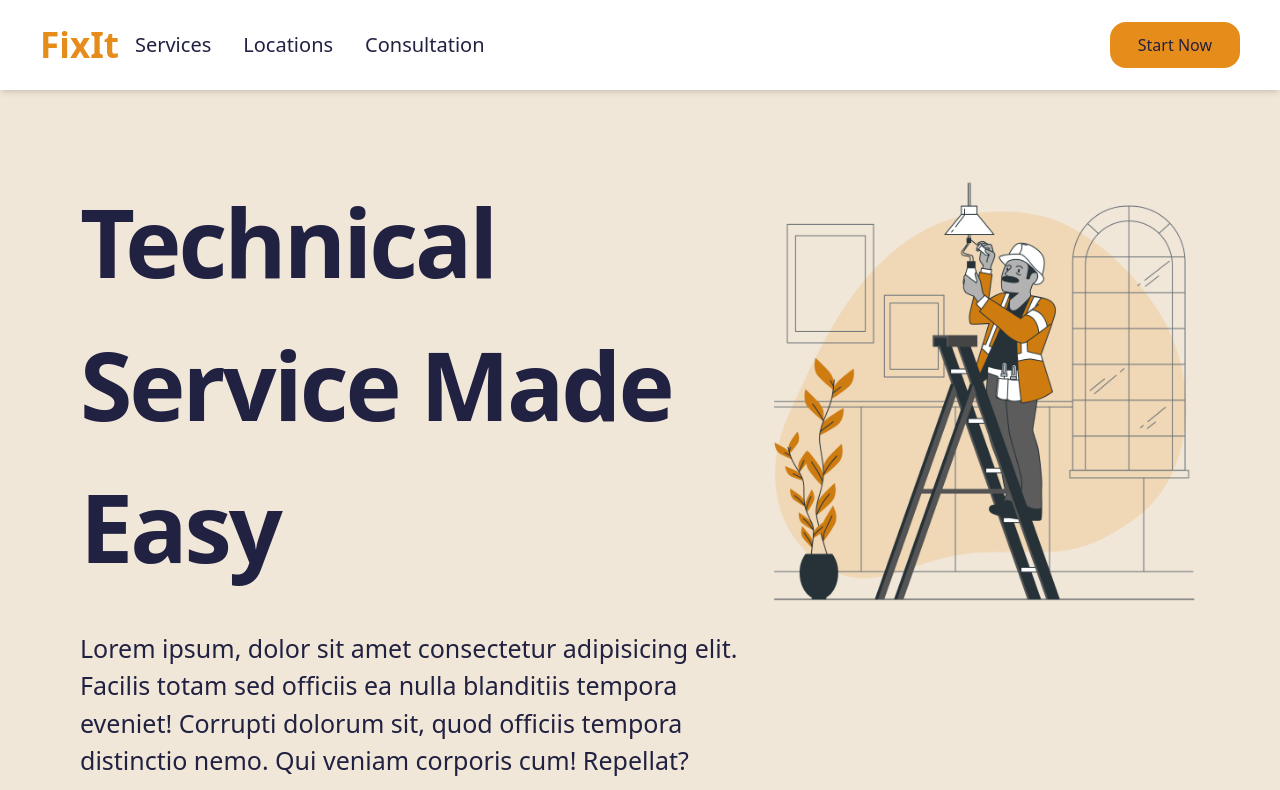
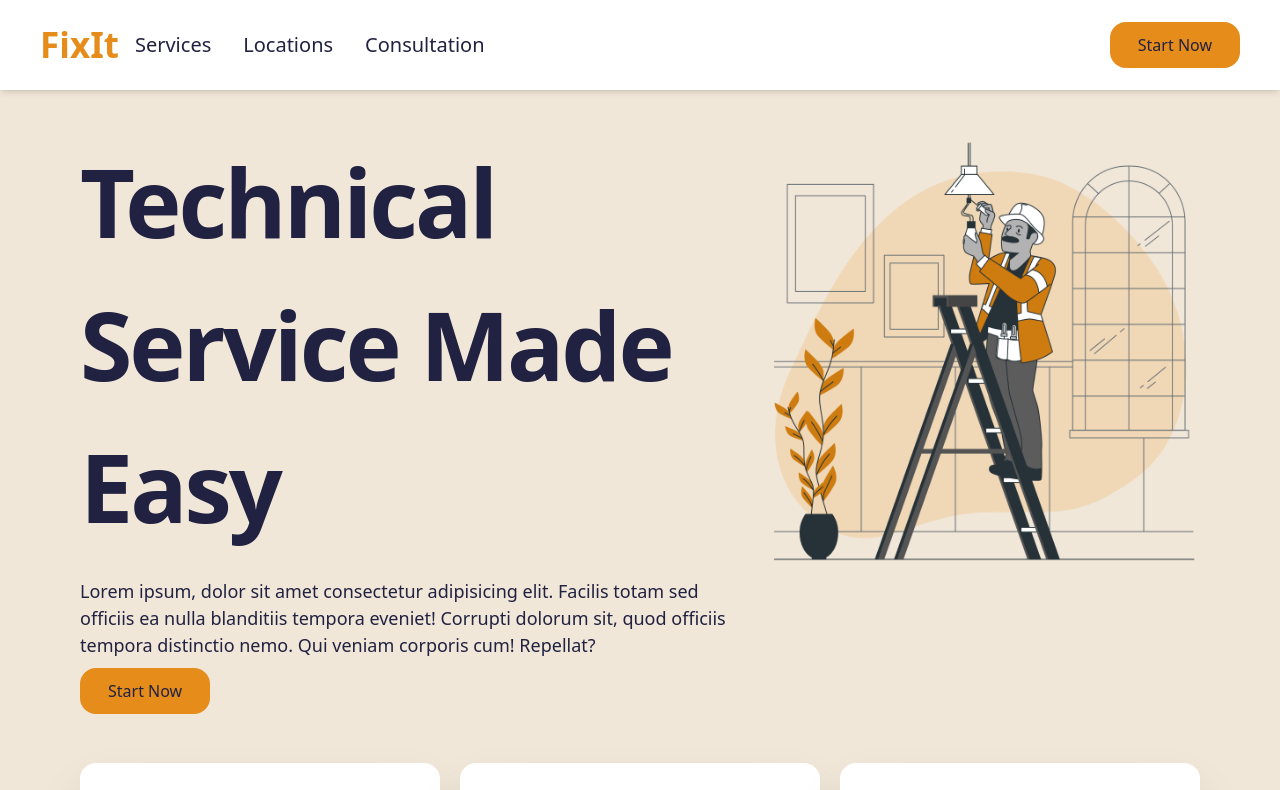
Before and after one commit to Hamidusman/FixIt, a React app: page / in a window 1280 px wide. Shown: the top 790 px of the page. Built offline with nearby package versions, Linux system fonts and the light colour scheme; the HTML template or start-up script is replaced by a standard one.

Commit message:
minore adjustments

```diff
--- a/src/components/ui/accordion.tsx
+++ b/src/components/ui/accordion.tsx
@@ -44,7 +44,7 @@ const AccordionContent = React.forwardRef<
 >(({ className, children, ...props }, ref) => (
   <AccordionPrimitive.Content
     ref={ref}
-    className="overflow-hidden text-sm data-[state=closed]:animate-accordion-up data-[state=open]:animate-accordion-down"
+    className="overflow-hidden text-md data-[state=closed]:animate-accordion-up data-[state=open]:animate-accordion-down"
     {...props}
   >
     <div className={cn("pb-4 pt-0", className)}>{children}</div>
--- a/src/home-page/hero.tsx
+++ b/src/home-page/hero.tsx
@@ -4,14 +4,14 @@ import electritian from '../assets/Electrician-bro (1).png'
 
 function Hero() {
     return(
-        <section className="pt-10 md md:px-10 xl:px-20 md:pt-20 px-5 w-full h-[90vh]
+        <section className="py-10  md md:px-10 xl:px-20 md:pt-10 px-5 w-full h-max
                             flex flex-col lg:flex-row items-center lg:items-start lg:justify-between">
             <div className=" lg:w-[60%] text-center lg:text-start">
                 <Reveal
             duration="1.2">
 
                 <h1 className="hero-text text-[40px] lg:text-[65px] xl:text-[95px] m-0 font-bold">Technical Service Made Easy</h1>
-                <p className="text-[16px] md:text-[25px] my-5 lg:my-8 flex flex-wrap">Lorem ipsum, dolor sit amet consectetur adipisicing elit. Facilis totam sed officiis ea nulla blanditiis tempora eveniet! Corrupti dolorum sit, quod officiis tempora distinctio nemo. Qui veniam corporis cum! Repellat?</p>
+                <p className="text-[16px] md:text-[18px] my-3 lg:my-5 flex flex-wrap">Lorem ipsum, dolor sit amet consectetur adipisicing elit. Facilis totam sed officiis ea nulla blanditiis tempora eveniet! Corrupti dolorum sit, quod officiis tempora distinctio nemo. Qui veniam corporis cum! Repellat?</p>
                 </Reveal>
                 <GetStarted />
             </div>
--- a/src/home-page/mou.tsx
+++ b/src/home-page/mou.tsx
@@ -95,7 +95,7 @@ const Accordions: React.FC = () => {
                     className=" mt-0 h-[350px] md:h-[340px] lg:h-[450px] "
                     alt=""
                     />
-                <div className='w-full md:w-[500px]'>
+                <div className='w-full md:w-[720px]'>
                     <Reveal
                     duration="1.2">
                     {accordion.map((acc, index) =>
```
Also changed, not shown: 1 other file (tests, documents, lock files or other folders).
